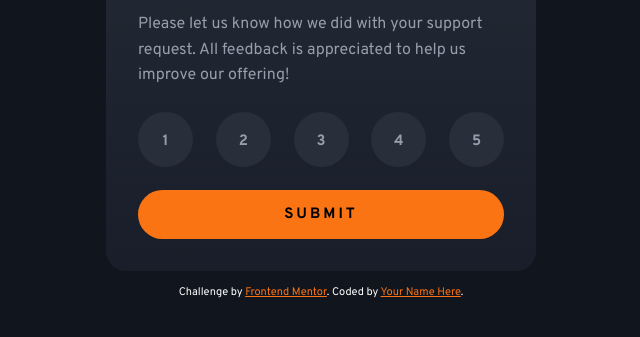
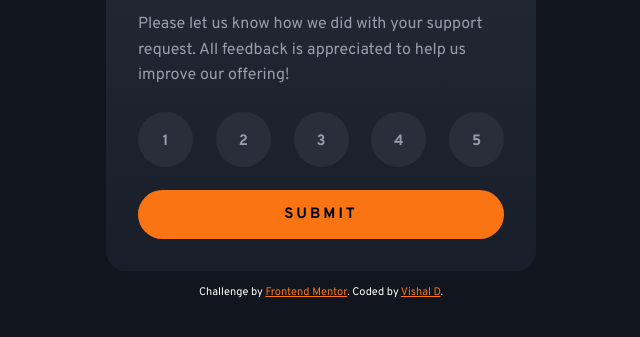
Before and after one commit to Hummingcoder/Interactive-rating-component, a plain HTML site: page index.html in a window 1280 px wide. Shown: the part 335-672 px from the top of the page, without its empty margins (319-959 px from the left). Drawn offline with Linux system fonts and the light colour scheme.

Commit message:
readme update

```diff
--- a/index.html
+++ b/index.html
@@ -69,7 +69,7 @@
         Challenge by
         <a href="https://www.frontendmentor.io?ref=challenge" target="_blank"
           >Frontend Mentor</a
-        >. Coded by <a href="#">Your Name Here</a>.
+        >. Coded by <a href="#">Vishal D</a>.
       </div>
     </main>
     <script src="script.js"></script>
```
Also changed, not shown: 1 other file.
